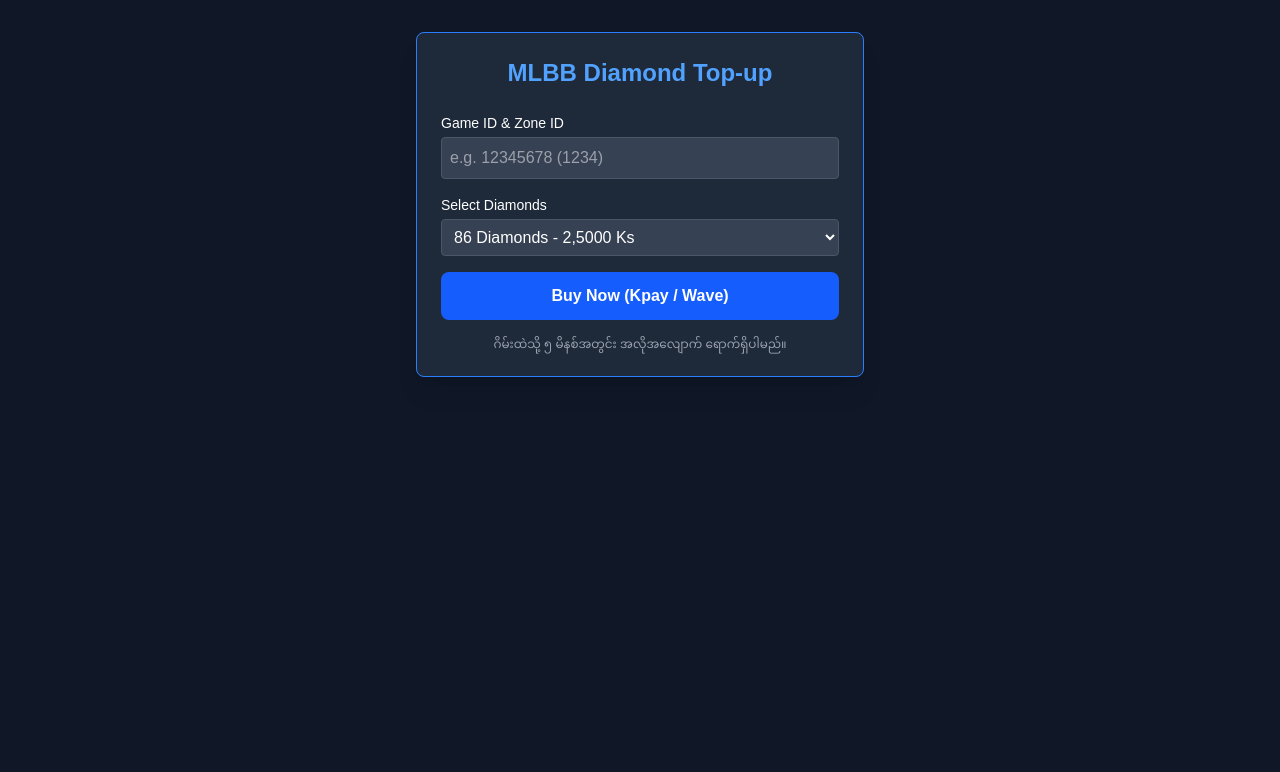
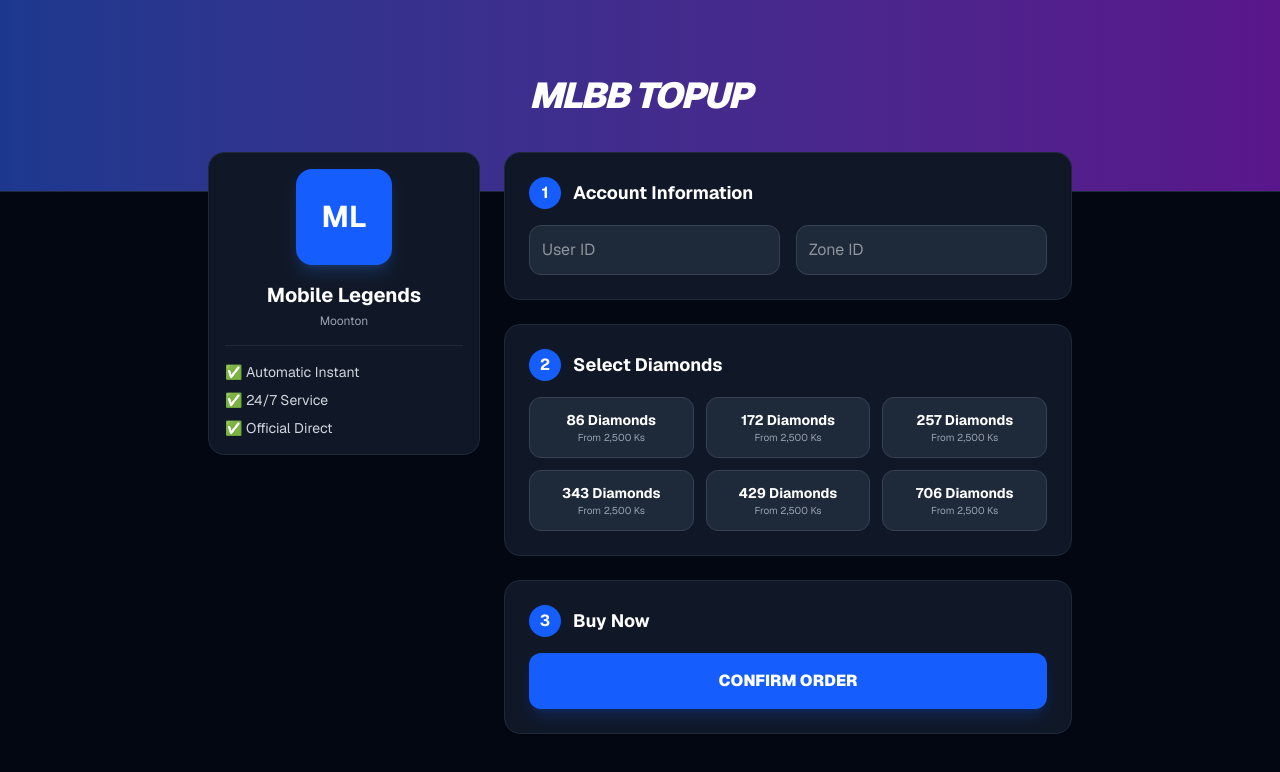
Before and after one commit to KP-CHANNEL-KP/my-topup-website, a Next.js app: page / in a window 1280 px wide. Shown: the top 772 px of the page. Built offline with nearby package versions, Linux system fonts and the light colour scheme.

Commit message:
added professional design

```diff
--- a/app/page.tsx
+++ b/app/page.tsx
@@ -1,31 +1,77 @@
+import React from 'react';
+
 export default function TopupPage() {
   return (
-    <div className="min-h-screen bg-gray-900 text-white p-8">
-      <div className="max-w-md mx-auto bg-gray-800 p-6 rounded-lg shadow-xl border border-blue-500">
-        <h1 className="text-2xl font-bold text-center text-blue-400 mb-6">MLBB Diamond Top-up</h1>
+    <div className="min-h-screen bg-gray-950 text-white font-sans pb-10">
+      {/* Header Image/Banner */}
+      <div className="w-full h-48 bg-gradient-to-r from-blue-900 to-purple-900 flex items-center justify-center border-b border-gray-800">
+        <h1 className="text-4xl font-black tracking-tighter italic">MLBB TOPUP</h1>
+      </div>
 
-        <div className="space-y-4">
-          <div>
-            <label className="block mb-1 text-sm">Game ID & Zone ID</label>
-            <input type="text" placeholder="e.g. 12345678 (1234)" className="w-full p-2 rounded bg-gray-700 border border-gray-600 focus:border-blue-500 outline-none" />
+      <div className="max-w-4xl mx-auto px-4 -mt-10">
+        <div className="grid md:grid-cols-3 gap-6">
+
+          {/* Left Side: Game Info */}
+          <div className="md:col-span-1">
+            <div className="bg-gray-900 border border-gray-800 rounded-2xl p-4 sticky top-6">
+              <div className="w-24 h-24 bg-blue-600 rounded-2xl mb-4 mx-auto overflow-hidden shadow-lg shadow-blue-500/20">
+                {/* Game Icon Placeholder */}
+                <div className="w-full h-full flex items-center justify-center text-3xl font-bold">ML</div>
+              </div>
+              <h2 className="text-xl font-bold text-center mb-1">Mobile Legends</h2>
+              <p className="text-gray-400 text-xs text-center mb-4">Moonton</p>
+              <div className="space-y-2 text-sm text-gray-300 border-t border-gray-800 pt-4">
+                <p>✅ Automatic Instant</p>
+                <p>✅ 24/7 Service</p>
+                <p>✅ Official Direct</p>
+              </div>
+            </div>
           </div>
 
-          <div>
-            <label className="block mb-1 text-sm">Select Diamonds</label>
-            <select className="w-full p-2 rounded bg-gray-700 border border-gray-600 outline-none">
-              <option>86 Diamonds - 2,5000 Ks</option>
-              <option>172 Diamonds - 4,800 Ks</option>
-              <option>257 Diamonds - 7,200 Ks</option>
-              <option>706 Diamonds - 18,500 Ks</option>
-            </select>
+          {/* Right Side: Form */}
+          <div className="md:col-span-2 space-y-6">
+
+            {/* Step 1: Account Info */}
+            <div className="bg-gray-900 border border-gray-800 rounded-2xl p-6">
+              <div className="flex items-center gap-3 mb-4">
+                <span className="bg-blue-600 w-8 h-8 rounded-full flex items-center justify-center font-bold">1</span>
+                <h3 className="text-lg font-bold">Account Information</h3>
+              </div>
+              <div className="grid grid-cols-2 gap-4">
+                <input type="text" placeholder="User ID" className="bg-gray-800 border border-gray-700 rounded-xl p-3 outline-none focus:border-blue-500 transition" />
+                <input type="text" placeholder="Zone ID" className="bg-gray-800 border border-gray-700 rounded-xl p-3 outline-none focus:border-blue-500 transition" />
+              </div>
+            </div>
+
+            {/* Step 2: Select Items */}
+            <div className="bg-gray-900 border border-gray-800 rounded-2xl p-6">
+              <div className="flex items-center gap-3 mb-4">
+                <span className="bg-blue-600 w-8 h-8 rounded-full flex items-center justify-center font-bold">2</span>
+                <h3 className="text-lg font-bold">Select Diamonds</h3>
+              </div>
+              <div className="grid grid-cols-2 sm:grid-cols-3 gap-3">
+                {[86, 172, 257, 343, 429, 706].map((item) => (
+                  <button key={item} className="bg-gray-800 border border-gray-700 hover:border-blue-500 p-3 rounded-xl text-center transition group">
+                    <div className="text-sm font-bold group-hover:text-blue-400">{item} Diamonds</div>
+                    <div className="text-[10px] text-gray-400">From 2,500 Ks</div>
+                  </button>
+                ))}
+              </div>
+            </div>
+
+            {/* Step 3: Payment & Buy */}
+            <div className="bg-gray-900 border border-gray-800 rounded-2xl p-6">
+              <div className="flex items-center gap-3 mb-4">
+                <span className="bg-blue-600 w-8 h-8 rounded-full flex items-center justify-center font-bold">3</span>
+                <h3 className="text-lg font-bold">Buy Now</h3>
+              </div>
+              <button className="w-full bg-blue-600 hover:bg-blue-700 text-white font-black py-4 rounded-xl shadow-lg shadow-blue-600/20 transition-all transform active:scale-95">
+                CONFIRM ORDER
+              </button>
+            </div>
+
           </div>
-
-          <button className="w-full bg-blue-600 hover:bg-blue-700 text-white font-bold py-3 rounded-lg transition">
-            Buy Now (Kpay / Wave)
-          </button>
         </div>
-
-        <p className="text-xs text-center text-gray-400 mt-4">ဂိမ်းထဲသို့ ၅ မိနစ်အတွင်း အလိုအလျောက် ရောက်ရှိပါမည်။</p>
       </div>
     </div>
   );
```
